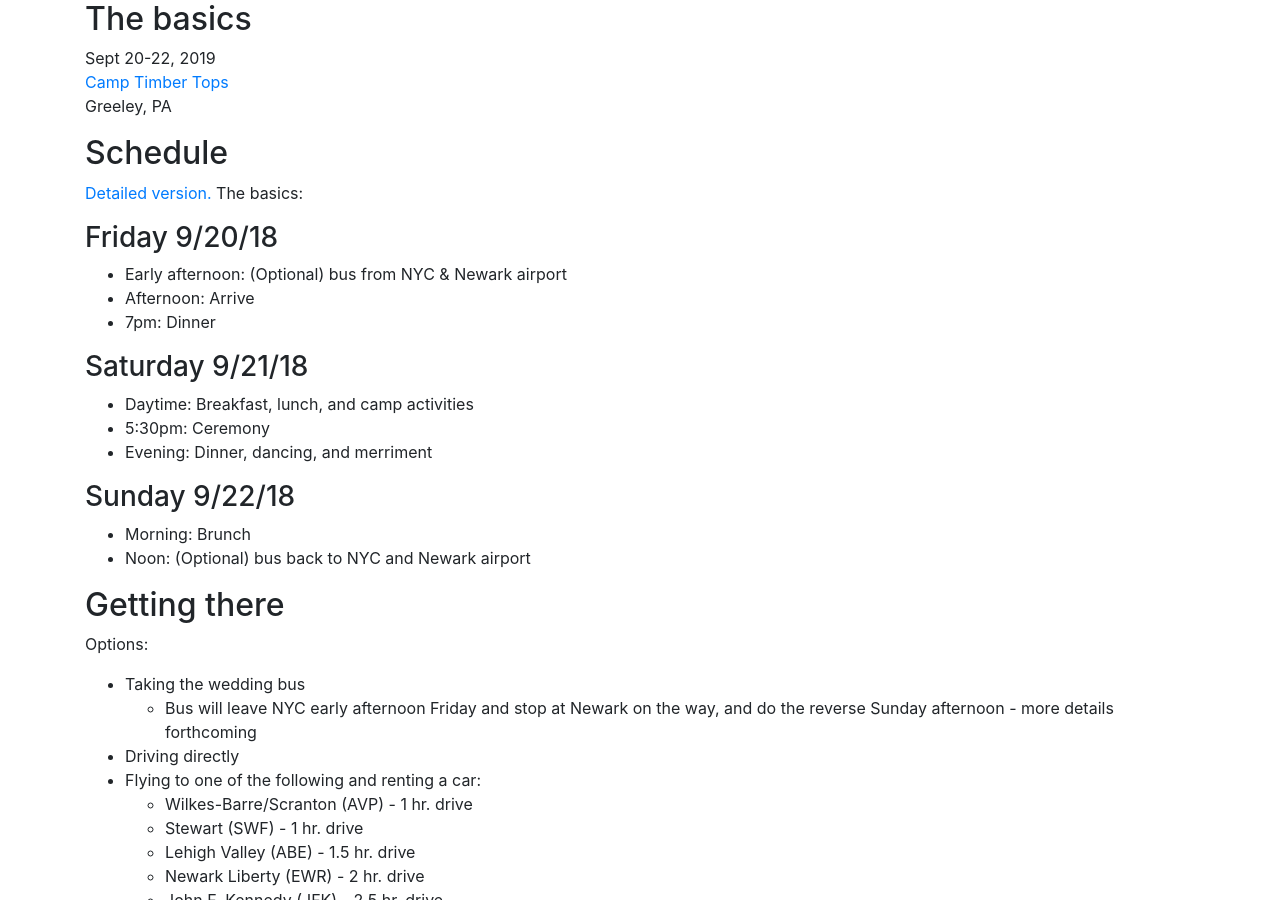
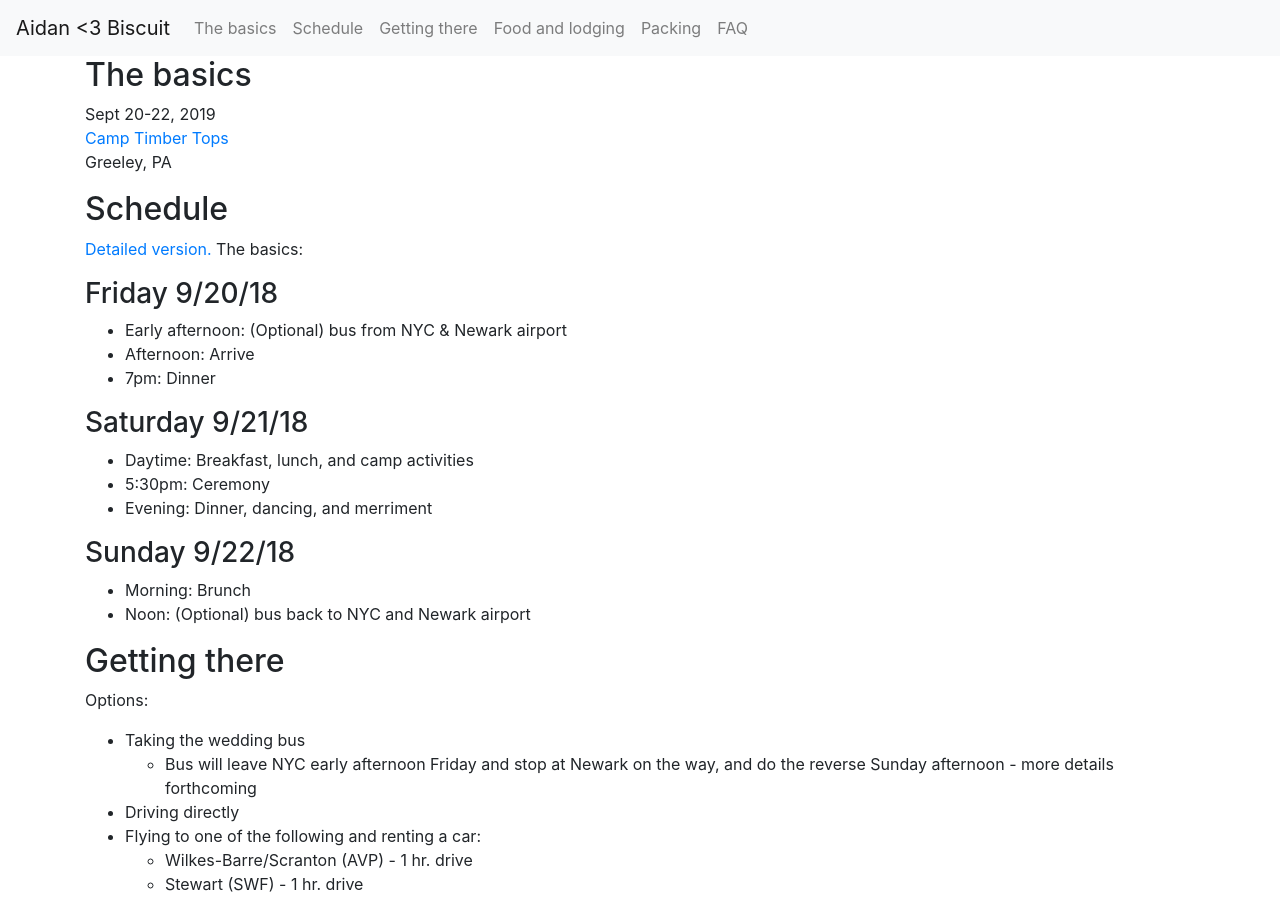
Before and after one commit to afeld/wedding, a Jekyll site: the page built from index.md, in a window 1280 px wide and 900 px high. Built offline with Jekyll 4.4.1, drawn with Linux system fonts in a browser that asks for light colours.

Commit message:
add nav bar

```diff
--- a/_layouts/default.html
+++ b/_layouts/default.html
@@ -11,6 +11,35 @@
 </head>
 
 <body>
+  <nav class="navbar navbar-expand-lg navbar-light bg-light">
+    <a class="navbar-brand" href="#top">Aidan &lt;3 Biscuit</a>
+    <button class="navbar-toggler" type="button" data-toggle="collapse" data-target="#navbarNav" aria-controls="navbarNav"
+      aria-expanded="false" aria-label="Toggle navigation">
+      <span class="navbar-toggler-icon"></span>
+    </button>
+    <div class="collapse navbar-collapse" id="navbarNav">
+      <ul class="navbar-nav">
+        <li class="nav-item">
+          <a class="nav-link" href="#the-basics">The basics</a>
+        </li>
+        <li class="nav-item">
+          <a class="nav-link" href="#schedule">Schedule</a>
+        </li>
+        <li class="nav-item">
+          <a class="nav-link" href="#getting-there">Getting there</a>
+        </li>
+        <li class="nav-item">
+          <a class="nav-link" href="#food-and-lodging">Food and lodging</a>
+        </li>
+        <li class="nav-item">
+          <a class="nav-link" href="#packing">Packing</a>
+        </li>
+        <li class="nav-item">
+          <a class="nav-link" href="#frequently-asked-questions-faq">FAQ</a>
+        </li>
+      </ul>
+    </div>
+  </nav>
   <div class="container">
     {{ content }}
   </div>
```
